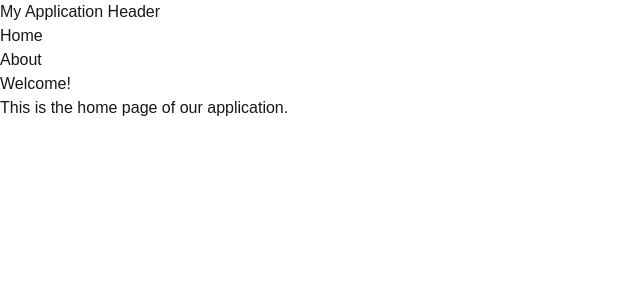
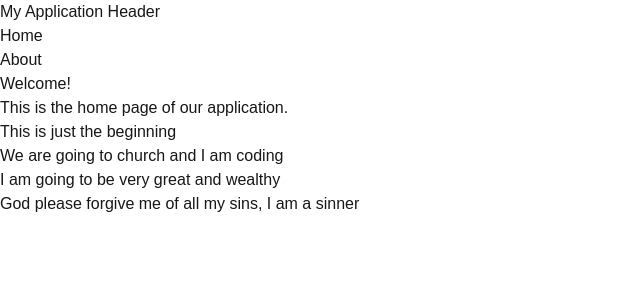
Before and after one commit to Favouridowu02/alx-project-0x02-setup, a Next.js app in the folder alx-project-0x02/: page /home in a window 1280 px wide. Shown: the top 300 px of the page, without its empty margins (0-640 px from the left). Built offline with nearby package versions, Linux system fonts and the light colour scheme.

Commit message:
feat: implement the Card component

```diff
--- /dev/null
+++ b/alx-project-0x02/components/common/Card.tsx
@@ -0,0 +1,14 @@
+import { CardProps } from "@/interfaces/index";
+import React from "react";
+
+
+const Card: React.FC<CardProps> = ({ title, content}) => {
+    return (
+        <div>
+            <h2>{title}</h2>
+            <p>{content}</p>
+        </div>
+    )
+}
+
+export default Card;
--- a/alx-project-0x02/interfaces/index.ts
+++ b/alx-project-0x02/interfaces/index.ts
@@ -0,0 +1,4 @@
+export interface CardProps {
+    title: string;
+    content: string;
+};
--- a/alx-project-0x02/pages/home.tsx
+++ b/alx-project-0x02/pages/home.tsx
@@ -1,5 +1,6 @@
 import React from 'react';
 import Header from '@/components/layout/Header';
+import Card from '@/components/common/Card';
 
 const Home: React.FC = () => {
     return (
@@ -7,6 +8,9 @@ const Home: React.FC = () => {
             <Header />
             <h1>Welcome!</h1>
             <p>This is the home page of our application.</p>
+
+            <Card title="This is just the beginning" content="We are going to church and I am coding" />
+            <Card title="I am going to be very great and wealthy" content="God please forgive me of all my sins, I am a sinner" />
         </div>
 
     )
```
